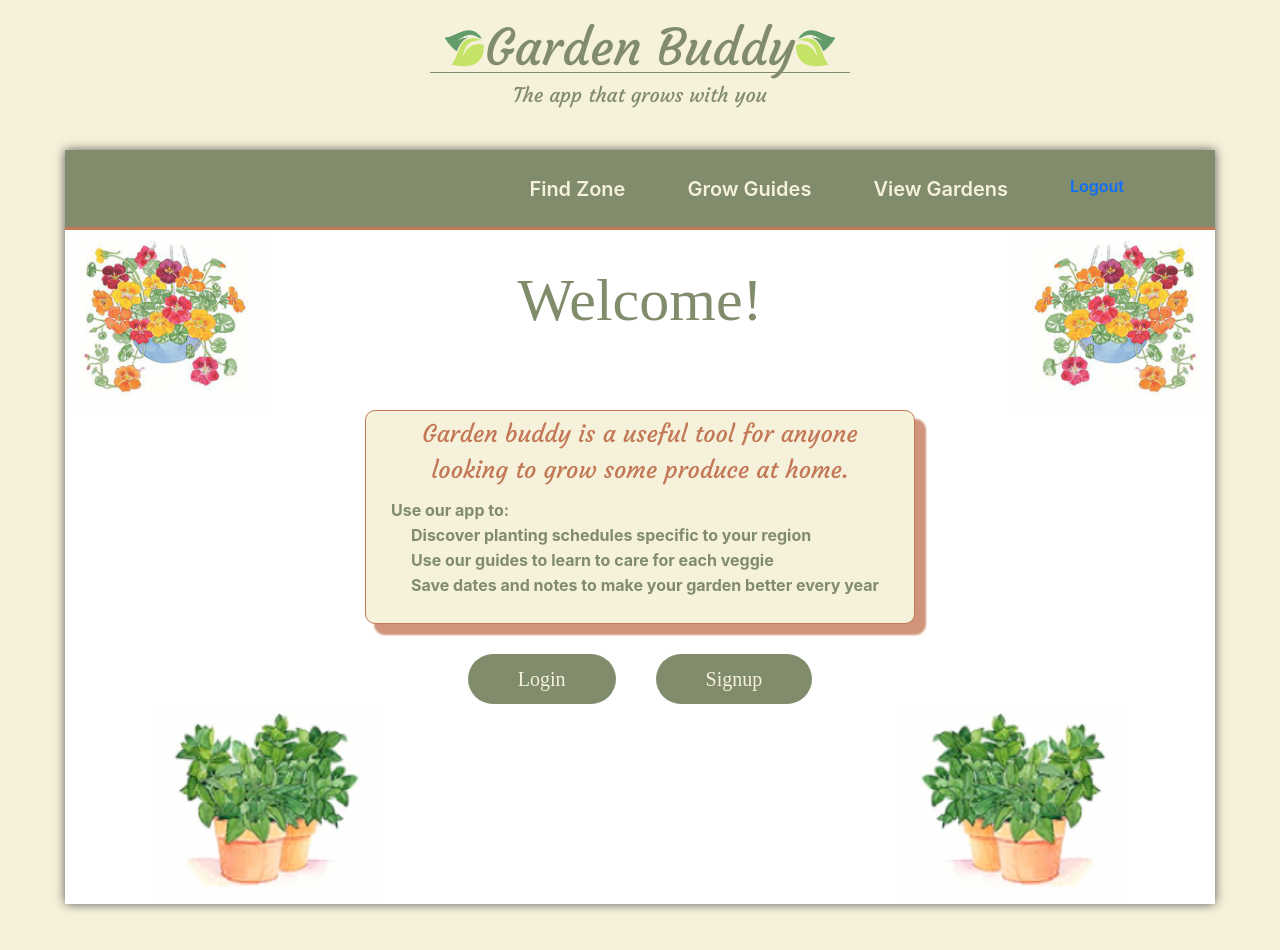
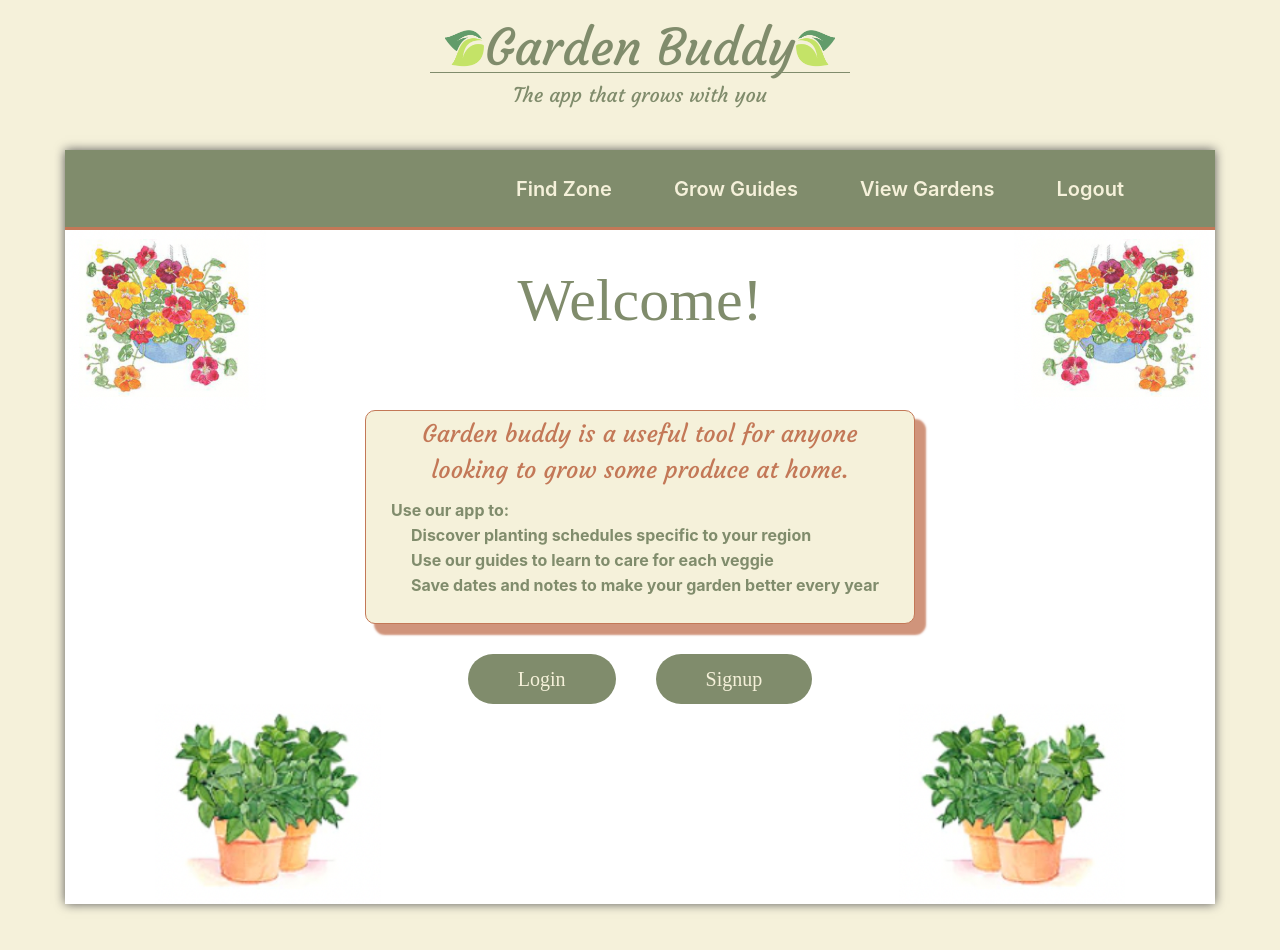
Before and after one commit to jkwalsh127/garden-buddy, a React (Create React App) app in the folder client/: page / in a window 1280 px wide. Shown: the top 950 px of the page. Built offline with nearby package versions, Linux system fonts and the light colour scheme.

Commit message:
format logout button

```diff
--- a/client/src/components/Header.js
+++ b/client/src/components/Header.js
@@ -30,7 +30,7 @@ const Header = () => {
             <NavLink style={navLinkStyles} className="nav-link" to="/gardens">
               View Gardens
             </NavLink>
-            <NavLink className="nav-link" onClick={logout} to="/login">
+            <NavLink className="logout-link" onClick={logout} to="/login">
                 Logout
             </NavLink>
           </>
--- a/client/src/components/styles/header.css
+++ b/client/src/components/styles/header.css
@@ -20,3 +20,14 @@
     margin: 0 15px 0 15px;
     font-weight: 600;
 }
+.logout-link {
+    margin: 0 15px 0 15px;
+    font-weight: 600;
+    color: var(--light-white);
+    text-decoration: none;
+    font-size: 20px;
+    padding: 8px 16px;
+}
+.logout-link:hover {
+    color: var(--orange);
+}
```
Also changed, not shown: 1 other file (tests, documents, lock files or other folders).
